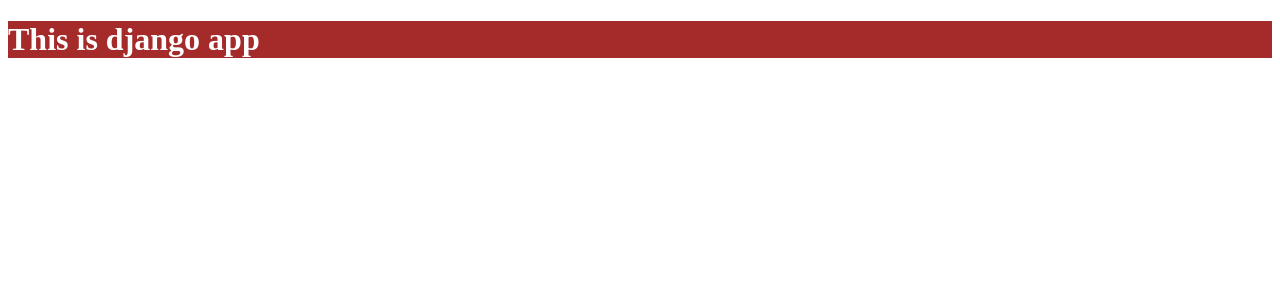
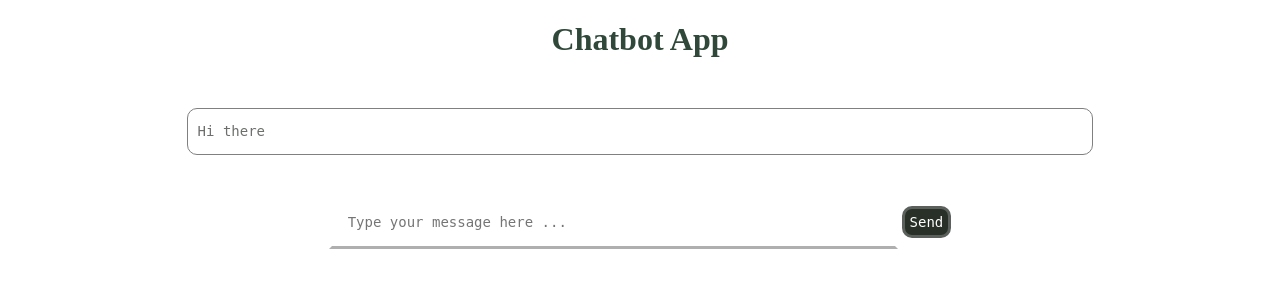
Before and after one commit to AlvinWong7896/chatbot, a Django app: template django_chatbot/blog/templates/blog/index.html in a window 1280 px wide. Shown: the top 300 px of the page. Run offline with Django 4.2, Linux system fonts and the light colour scheme; the template is opened without the code that fills it, so the values that code supplies are empty.

Commit message:
simple bot ui

```diff
--- a/django_chatbot/blog/static/blog/style.css
+++ b/django_chatbot/blog/static/blog/style.css
@@ -1,6 +1,52 @@
 
 
 h1{
-    background-color: brown;
+    text-align: center;
+    color: rgb(47,72,57);
+}
+
+#chatbot{
+    margin-left: auto;
+    margin-right: auto;
+    margin-top: 50px;
+    width: 70%;
+    border: 1px solid gray;
+    border-radius: 10px;
+    padding: 10px;
+}
+
+.botText{
+    font-family: monospace;
+    font-size: 14px;
+    text-align: left;
+    line-height: 25px;
+    color: rgb(109,111,109);
+}
+
+#userInput{
+    margin-left: auto;
+    margin-right: auto;
+    margin-top: 40px;
+    width: 70%;
+    text-align: center;
+}
+
+#textInput{
+    border: 3px solid white;
+    border-bottom: 3px solid #afafaf;
+    font-family: monospace;
+    font-size: 14px;
+    width: 60%;
+    padding: 16px;
+    color: rgb(213,67, 41)
+}
+
+#buttonInput{
+    padding: 5px;
+    font-family: monospace;
+    font-size: 14px;
+    border: 3px solid #5b605c;
+    background-color: rgb(40,48,40);
     color: white;
+    border-radius: 10px;
 }
--- a/django_chatbot/blog/templates/blog/index.html
+++ b/django_chatbot/blog/templates/blog/index.html
@@ -5,10 +5,20 @@
     <meta charset="UTF-8">
     <meta name="viewport" content="width=device-width, initial-scale=1.0">
     <link rel="stylesheet" type="text/css" href="{% static 'blog/style.css' %}">
-    <title>Document</title>
+    <title>Django Chatbot</title>
 </head>
 <body>
 
-    <h1>This is django app</h1>
+    <h1>Chatbot App</h1>
+
+    <div id="chatbot">
+        <div class="botText"><span>Hi there</span></div>
+    </div>
+
+    <div id="userInput">
+        <input type="text" id="textInput" name="userMessage" placeholder="Type your message here ..."/>
+        <input type="submit" value="Send" id="buttonInput"/>
+    </div>
+
 </body>
 </html>
--- a/django_chatbot/blog/urls.py
+++ b/django_chatbot/blog/urls.py
@@ -6,5 +6,4 @@
 urlpatterns = [
     path("", views.index, name="index"),
     path("specific", views.specific, name="specific"),
-    path("article/<int:article_id>", views.article, name="article"),
 ]
```
Also changed, not shown: django_chatbot/blog/views.py (+2 -6 lines).
